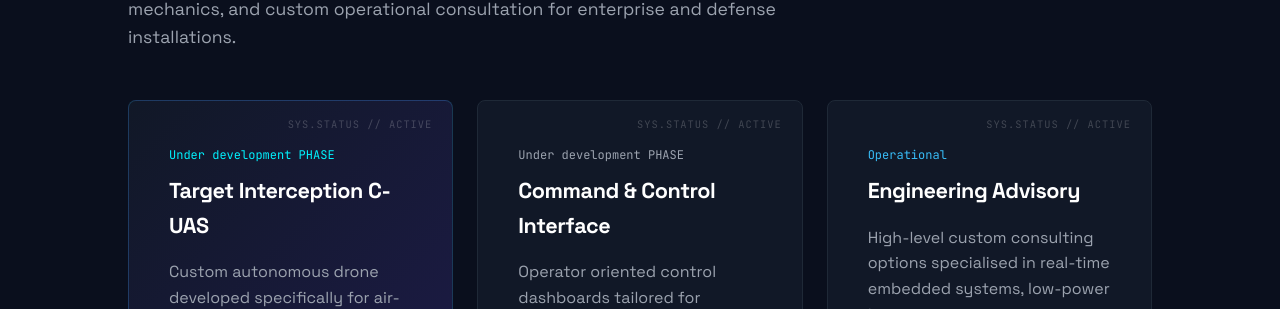
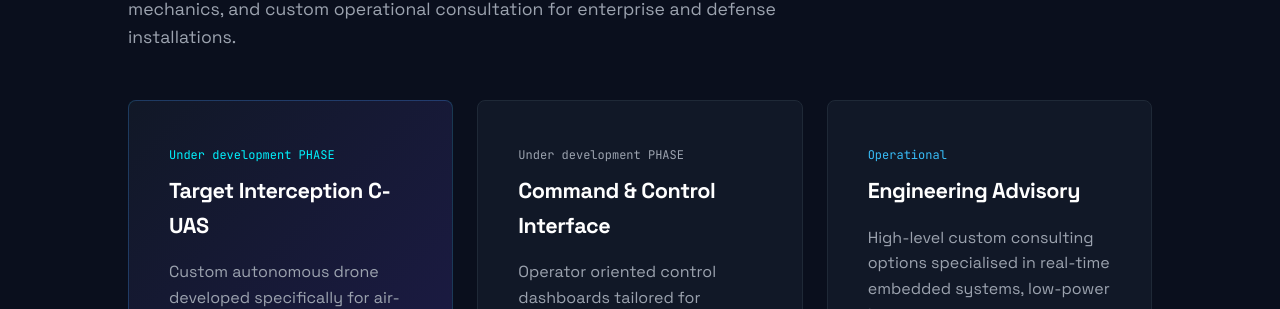
Before and after one commit to DaOl6717/sacsab, a Jekyll site: the page built from products/index.html, in a window 1280 px wide. Shown: the part 320-629 px from the top of the page. Built offline with Jekyll 4.4.1, drawn with Linux system fonts in a browser that asks for light colours.

Commit message:
Removed bad styling

```diff
--- a/_layouts/default.html
+++ b/_layouts/default.html
@@ -194,17 +194,6 @@
             transition: border-color 0.3s ease, transform 0.2s ease;
         }
 
-        .card::before {
-            content: 'SYS.STATUS // ACTIVE';
-            position: absolute;
-            top: 15px;
-            right: 20px;
-            font-family: 'JetBrains Mono', monospace;
-            font-size: 0.65rem;
-            color: rgba(255, 255, 255, 0.2);
-            letter-spacing: 1px;
-        }
-
         .card:hover {
             border-color: rgba(56, 189, 248, 0.4);
             transform: translateY(-2px);
```
